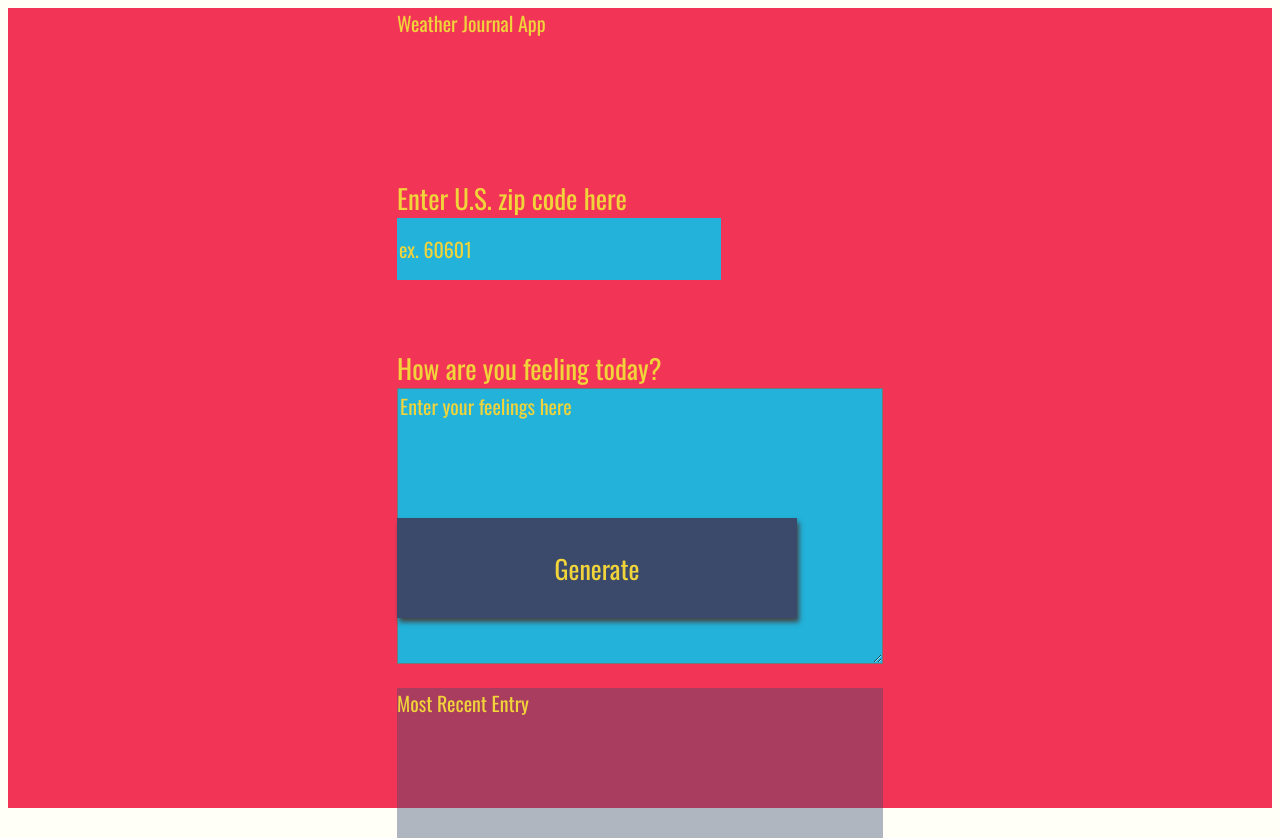
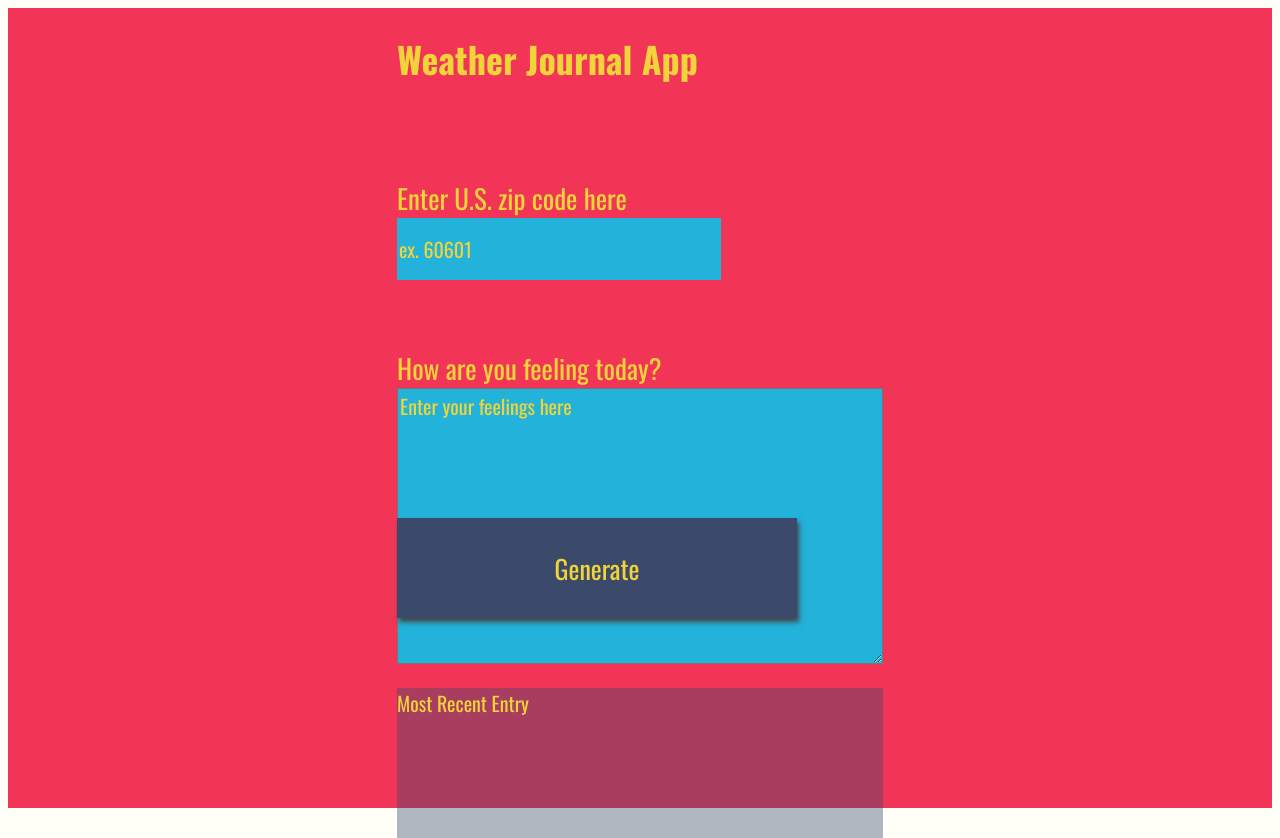
Before and after one commit to ivanolmo/fend-weather-journal-app, a website: page website/index.html in a window 1280 px wide. Drawn offline with nearby package versions, Linux system fonts and the light colour scheme; a web font is replaced by a local one.

Commit message:
Moved headline element into an h1

```diff
--- a/website/index.html
+++ b/website/index.html
@@ -2,6 +2,7 @@
 <html lang="en">
 <head>
     <meta charset="UTF-8">
+    <meta name="viewport" content="width=device-width, initial-scale=1.0" />
     <title>Weather Journal</title>
     <link href="https://fonts.googleapis.com/css?family=Oswald:400,600,700|Ranga:400,700&display=swap" rel="stylesheet">
     <link rel="stylesheet" href="style.css">
@@ -9,7 +10,7 @@
 <body>
     <div id="app">
         <div class="holder headline">
-        Weather Journal App
+            <h1>Weather Journal App</h1>
         </div>
         <div class="holder zip">
             <label for="zip">Enter U.S. zip code here</label>
```
